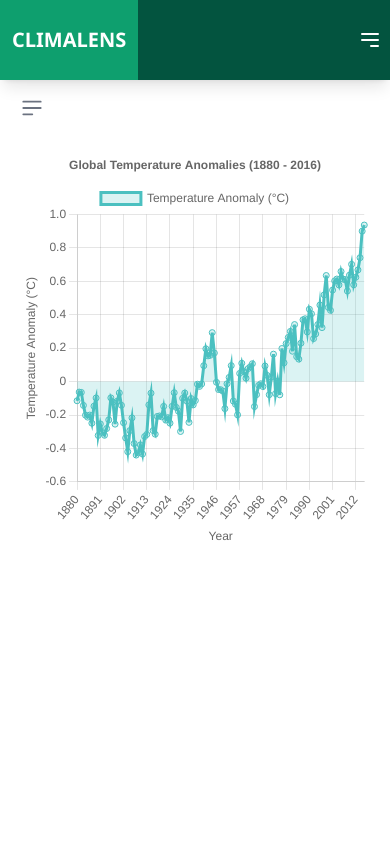
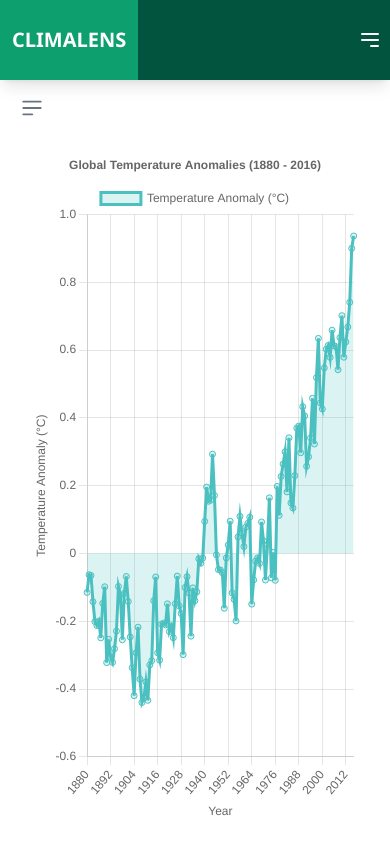
Before and after one commit to Priyanshu-Priya/ClimaLens, a React (Vite) app: page /resource/temperature-charts in a window 390 px wide. Built offline with nearby package versions, Linux system fonts and the light colour scheme.

Commit message:
temperature charts made responsive corrected

```diff
--- a/src/Components/TemperatureCharts.jsx
+++ b/src/Components/TemperatureCharts.jsx
@@ -75,10 +75,12 @@ const TemperatureChart = () => {
       }
     }
   };
-
+  // maxWidth: '100%', height: '400px', margin: '0 auto'
   return (
-    <div style={{ maxWidth: '100%', height: '400px', margin: '0 auto' }}>
-      <Line data={data} options={options} />
+    <div style={{ maxWidth: '100%', margin: '0 auto', padding: '0 10px' }}>
+      <div style={{ height: '80vh', '@media (max-width: 768px)': { height: '300px' } }}>
+        <Line data={data} options={options} />
+      </div>
     </div>
   );
 };
```
